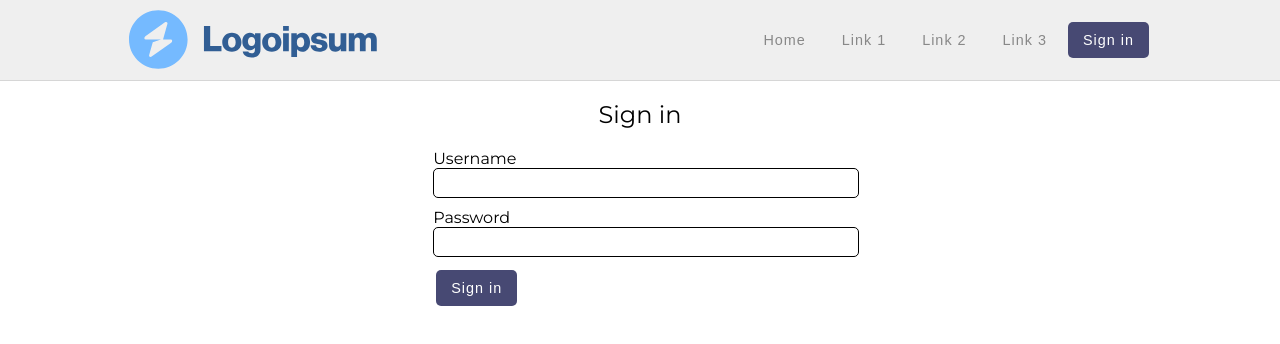
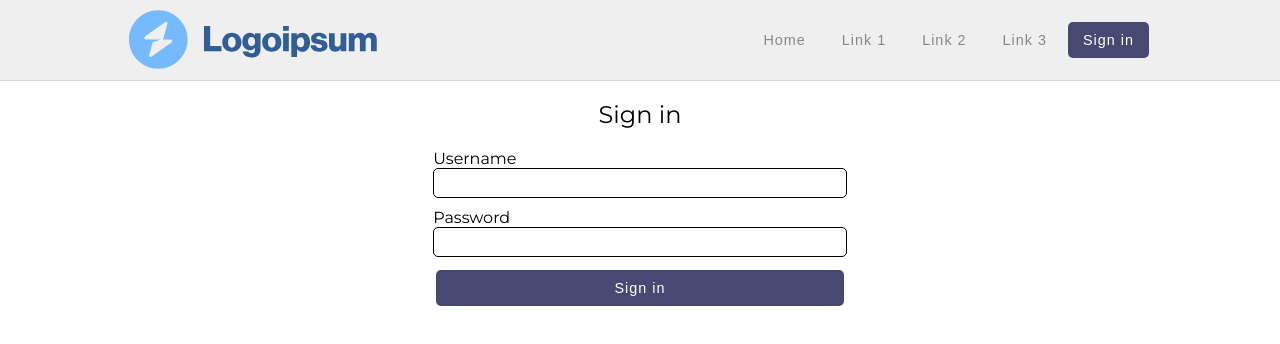
Before and after one commit to PDDBADDR/ProjectManagmentFrontend, a React (Vite) app: page /login in a window 1280 px wide. Shown: the top 344 px of the page. Built offline with nearby package versions, Linux system fonts and the light colour scheme; no server answers.

Commit message:
Modify form styles

```diff
--- a/src/components/UI/Form.tsx
+++ b/src/components/UI/Form.tsx
@@ -22,13 +22,14 @@ function Label(props: PropsWithChildren) {
 }
 
 const FormStyled = styled.form`
+  display: flex;
+  flex-direction: column;
   width: 100%;
 `
 
 const InputStyled = styled.input`
   border: 1px solid black;
   border-radius: 5px;
-  width: 100%;
   padding: 5px;
   margin-bottom: 10px;
   font-size: 1rem;
```
